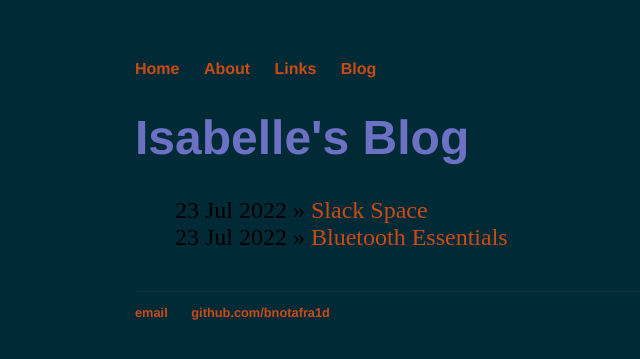
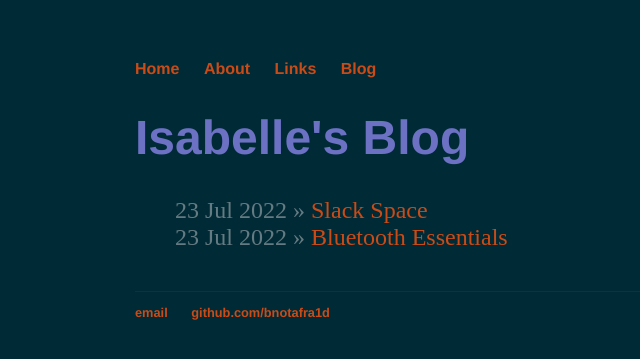
Before and after one commit to bnOtafra1d/bnOtafra1d.github.io, a Jekyll site: the page built from blog/index.html, in a window 1280 px wide. Shown: the top 359 px of the page, without its empty margins (57-697 px from the left). Built offline with Jekyll 4.4.1, drawn with Linux system fonts in a browser that asks for light colours.

Commit message:
Update main.css

```diff
--- a/css/main.css
+++ b/css/main.css
@@ -45,6 +45,7 @@ ul.posts {
 
 ul.posts li {
     list-style: none;
+    color: #657b83;
 }
 
 ul li::before {
```
